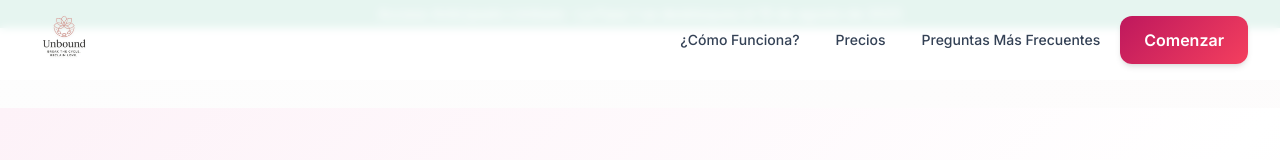
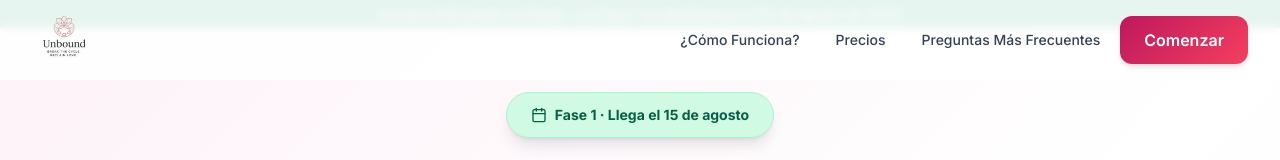
Before and after one commit to blessedbg/unbound-es, a React (Vite) app: page / in a window 1280 px wide. Shown: the top 160 px of the page. Built offline with nearby package versions, Linux system fonts and the light colour scheme.

Commit message:
Update Header.tsx

```diff
--- a/src/components/Header.tsx
+++ b/src/components/Header.tsx
@@ -222,9 +222,6 @@ const Header: React.FC = () => {
           </div>
         </div>
       </div>
-
-      {/* Spacer to prevent content from hiding behind fixed header */}
-      <div className="h-16 lg:h-20" />
     </>
   );
 };
```
